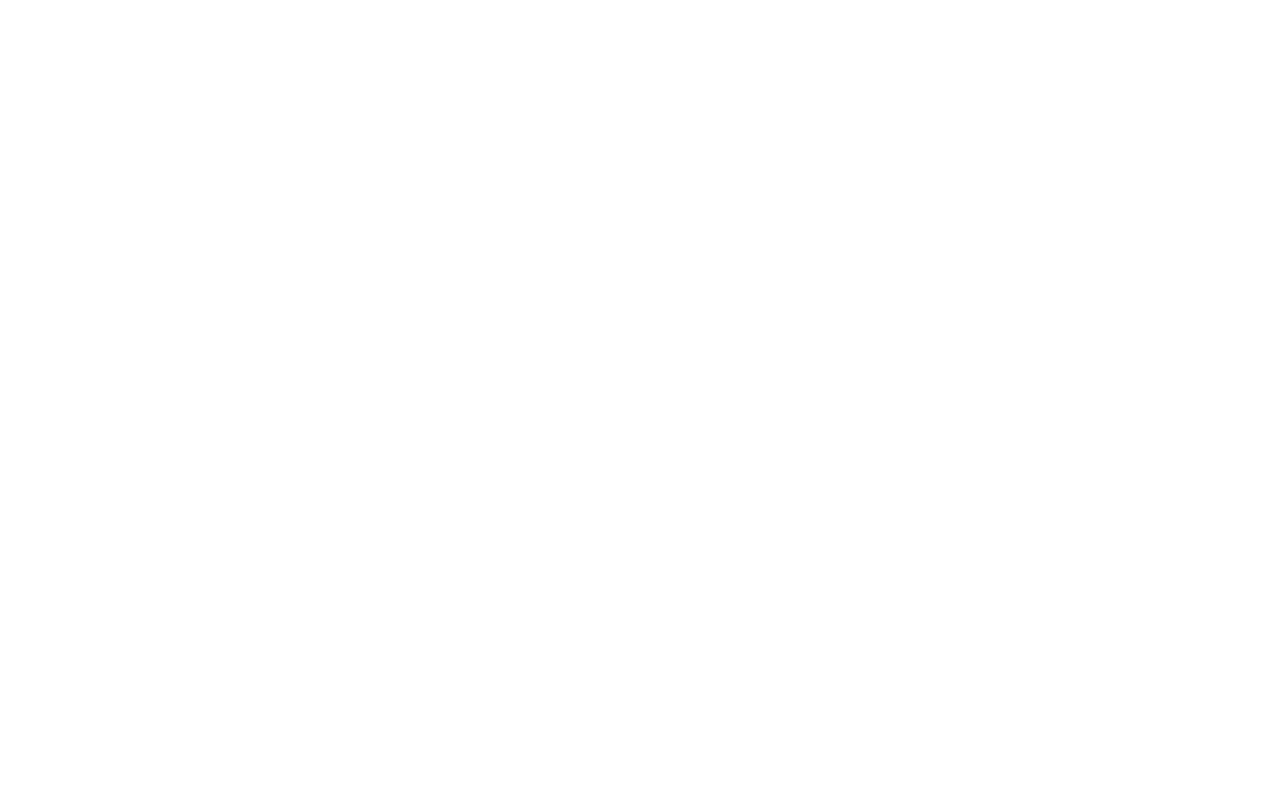
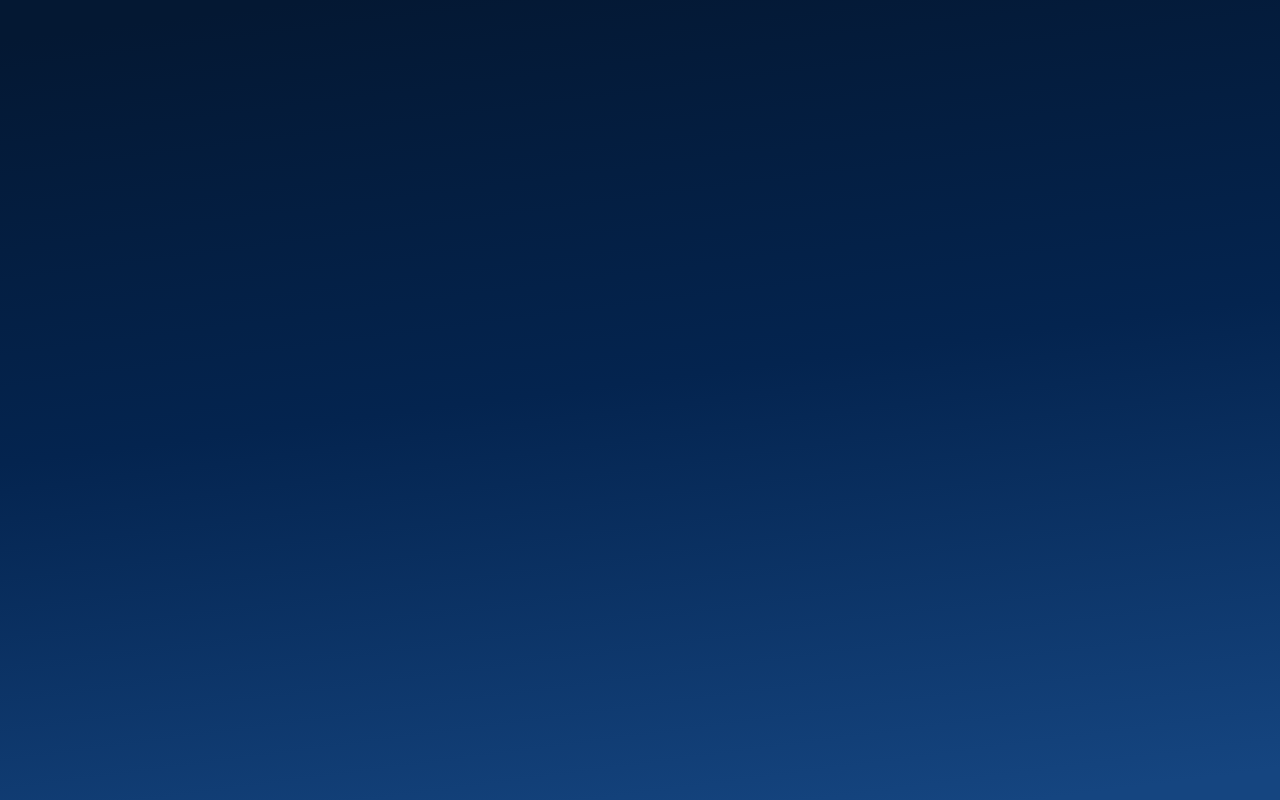
Before and after one commit to LeonardoTorresRodrigues/space-app, a React (Vite) app: page / in a window 1280 px wide. Built offline with nearby package versions, Linux system fonts and the light colour scheme.

Commit message:
style: add background

```diff
--- a/src/App.jsx
+++ b/src/App.jsx
@@ -1,8 +1,17 @@
+import styled from "styled-components"
+import EstilosGlobais from "./components/EstilosGlobais"
+
+const FundoGradiente = styled.div`
+  background: linear-gradient(172.61deg, #041833 4.16%, #04244F 48%, #154580 96.76%);
+  width: 100%;
+  min-height: 100vh;
+`
+
 function App() {
   return (
-    <>
-
-    </>
+    <FundoGradiente>
+      <EstilosGlobais />
+    </FundoGradiente>
   )
 }
 
```
